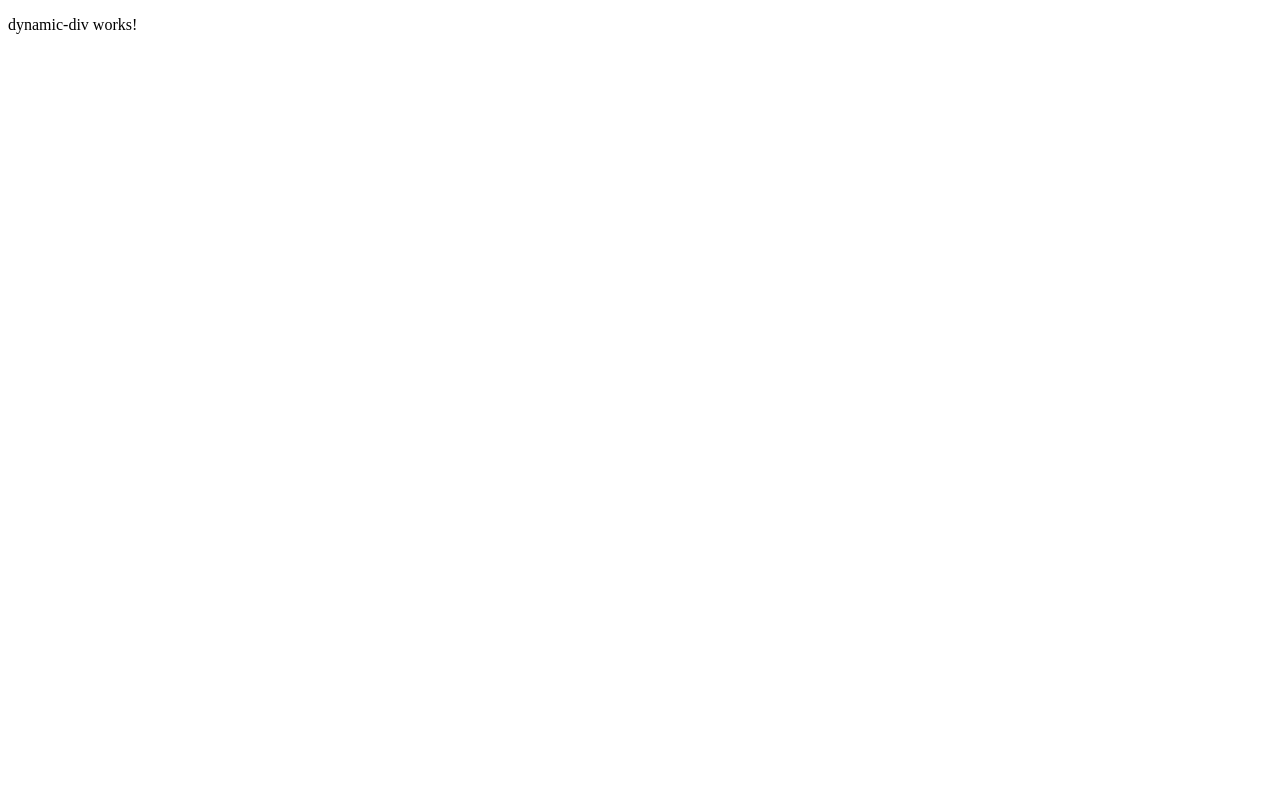
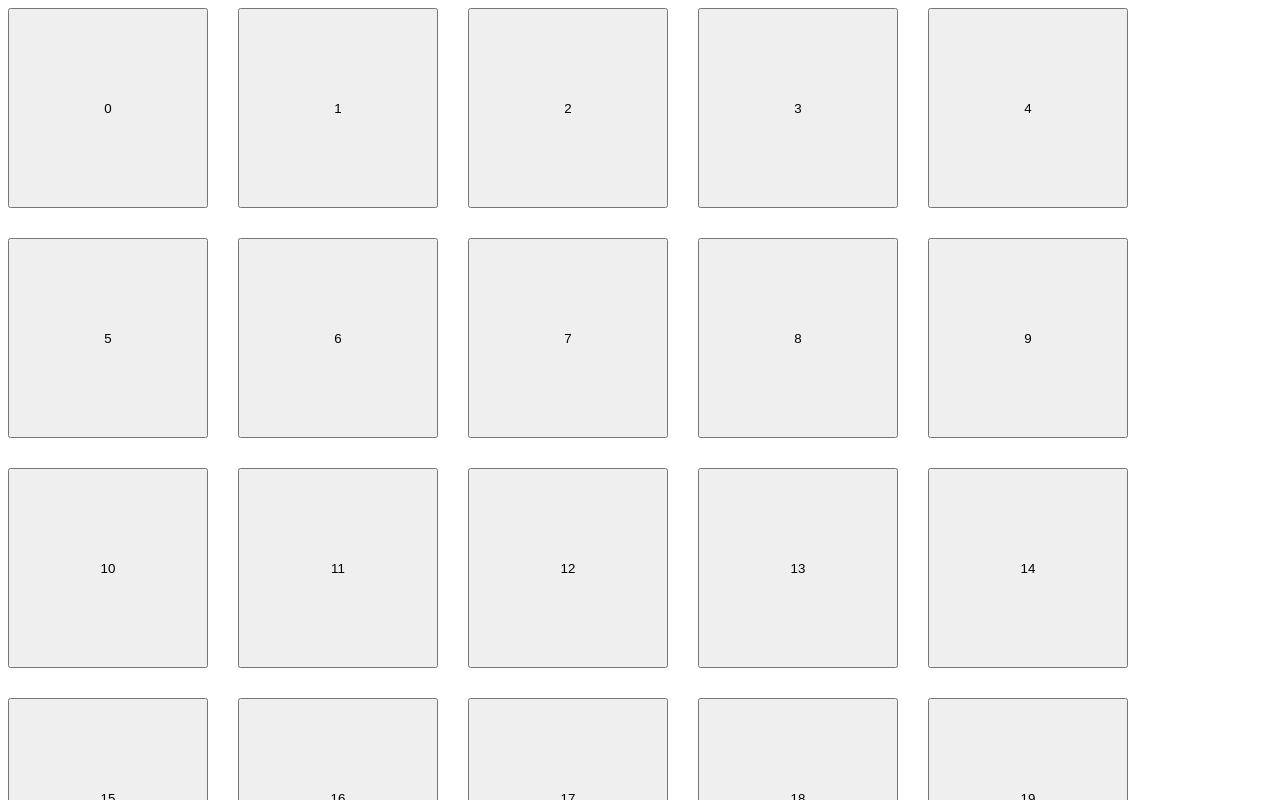
Before and after one commit to ApoorvaBhatA/Sapient_Angular_Assignment, an Angular app: page /route6 in a window 1280 px wide. Shown: the top 800 px of the page. Built offline with nearby package versions, Linux system fonts and the light colour scheme.

Commit message:
loops the divs for route6

```diff
--- a/src/app/components/dynamic-div/dynamic-div.component.html
+++ b/src/app/components/dynamic-div/dynamic-div.component.html
@@ -1 +1,6 @@
-<p>dynamic-div works!</p>
+<div class="grid-wrap">
+    <div *ngFor="let x of items;let i = index">
+        <button (click)="onClickOfButton(i)">{{i}}</button>
+    </div>
+    <div #theLastList></div>
+</div>
--- a/src/app/components/dynamic-div/dynamic-div.component.scss
+++ b/src/app/components/dynamic-div/dynamic-div.component.scss
@@ -0,0 +1,13 @@
+.grid-wrap {
+    display: flex;
+    flex-wrap: wrap;
+    gap: 30px;
+    div {
+        height: 200px;
+        width: 200px;
+        button {
+            height: inherit;
+            width: inherit;
+        }
+    }
+}
--- a/src/app/components/dynamic-div/dynamic-div.component.ts
+++ b/src/app/components/dynamic-div/dynamic-div.component.ts
@@ -7,7 +7,13 @@ import { Component, OnInit } from '@angular/core';
 })
 export class DynamicDivComponent implements OnInit {
 
+  items = ["Item 1", "Item 2", "Item 3", "Item 4", "Item 5", "Item 6", "Item 7", "Item 8", "Item 9", "Item 10","Item 1", "Item 2", "Item 3", "Item 4", "Item 5", "Item 6", "Item 7", "Item 8", "Item 9", "Item 10","Item 1", "Item 2", "Item 3", "Item 4", "Item 5", "Item 6", "Item 7", "Item 8", "Item 9", "Item 10","Item 1", "Item 2", "Item 3", "Item 4", "Item 5", "Item 6", "Item 7", "Item 8", "Item 9", "Item 10"];
+
   constructor() { }
+
+  onClickOfButton(i:number) {
+    window.alert(i)
+  }
 
   ngOnInit(): void {
   }
```
